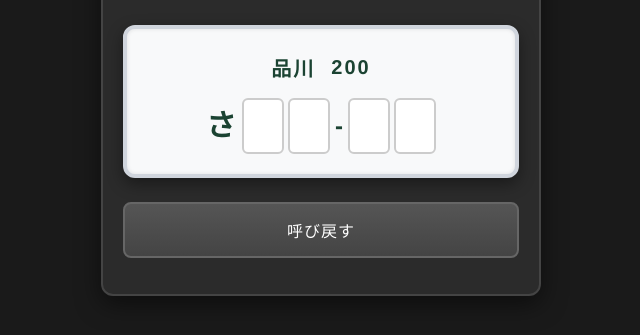
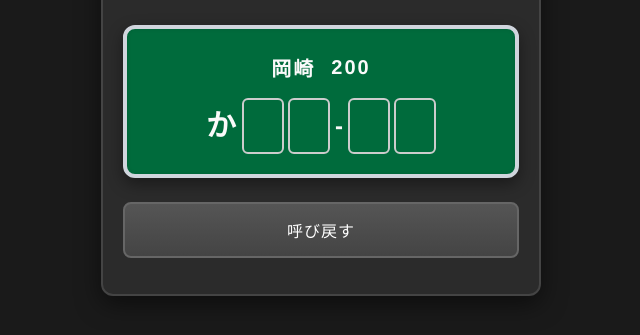
Before and after one commit to kanareden04/keion_summertrip_2026_Nazo, a plain HTML site: page quiz_page.html in a window 1280 px wide. Shown: the part 287-622 px from the top of the page, without its empty margins (319-959 px from the left). Drawn offline with Linux system fonts and the light colour scheme.

Commit message:
Update quiz_page.html
ナンバーと色変える

```diff
--- a/quiz_page.html
+++ b/quiz_page.html
@@ -43,7 +43,7 @@
 
         /* ナンバープレート風プレート */
         .license-plate {
-            background-color: #f8f9fa; /* プレート全体を白色に変更 */
+            background-color: #006B3C; /* プレート全体を白色に変更 */
             border: 4px solid #d0d5dd;   /* 枠線を金属風の明度に変更 */
             border-radius: 12px;
             padding: 24px 14px 20px 14px;
@@ -60,7 +60,7 @@
             gap: 16px;
             font-size: 20px;
             font-weight: bold;
-            color: #1b4332;
+            color: #FAFAFA;
             letter-spacing: 2px;
             margin-bottom: 16px;
         }
@@ -79,7 +79,7 @@
         .plate-kana {
             font-size: 30px;
             font-weight: bold;
-            color: #1b4332;
+            color: #FAFAFA;
             line-height: 1;
             flex-shrink: 0; /* スマホで潰れないように保護 */
         }
@@ -95,7 +95,7 @@
         .hyphen {
             font-size: 24px;
             font-weight: bold;
-            color: #1b4332;
+            color: #FAFAFA;
             margin: 0 1px;
             flex-shrink: 0;
         }
@@ -104,10 +104,10 @@
         .num-box {
             width: 42px;
             height: 56px;
-            background-color: #ffffff; /* ボックスの色を白に変更 */
+            background-color: #006B3C; /* ボックスの色を白に変更 */
             border: 2px solid #ccc;
             border-radius: 6px;
-            color: #111111; /* 中の文字の色を黒に変更 */
+            color: #FAFAFA; /* 中の文字の色を黒に変更 */
             font-size: 28px;
             font-weight: bold;
             text-align: center;
@@ -196,12 +196,12 @@
 
         <div class="license-plate">
             <div class="plate-header">
-                <span>品川</span>
+                <span>岡崎</span>
                 <span>200</span>
             </div>
 
             <div class="plate-body">
-                <span class="plate-kana">さ</span>
+                <span class="plate-kana">か</span>
                 <div class="number-inputs">
                     <input type="number" class="num-box" id="digit1" min="0" max="9" pattern="\d*" inputmode="numeric" autocomplete="off">
                     <input type="number" class="num-box" id="digit2" min="0" max="9" pattern="\d*" inputmode="numeric" autocomplete="off">
@@ -219,7 +219,7 @@
 
     <script>
         // ====== 設定部分 ======
-        const correctNumber = "1234"; // 4桁の正解ナンバー
+        const correctNumber = "0643"; // 4桁の正解ナンバー
         const nextUrl = "clear_page.html"; // クリア後の遷移先URL
         const failureUrl = "failure_page.html"; // 失敗時の遷移先URLを追加
         // ======================
```
